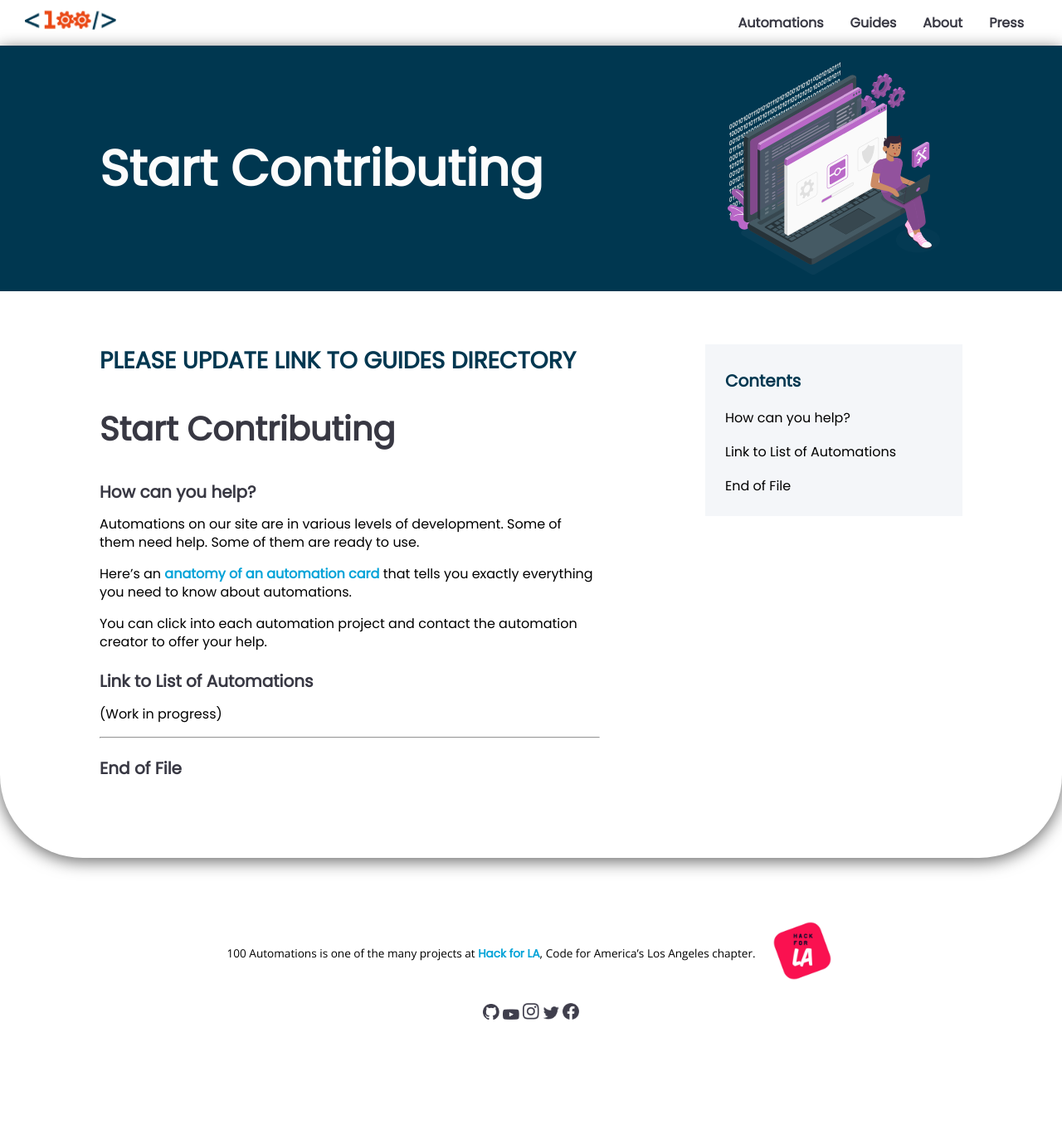
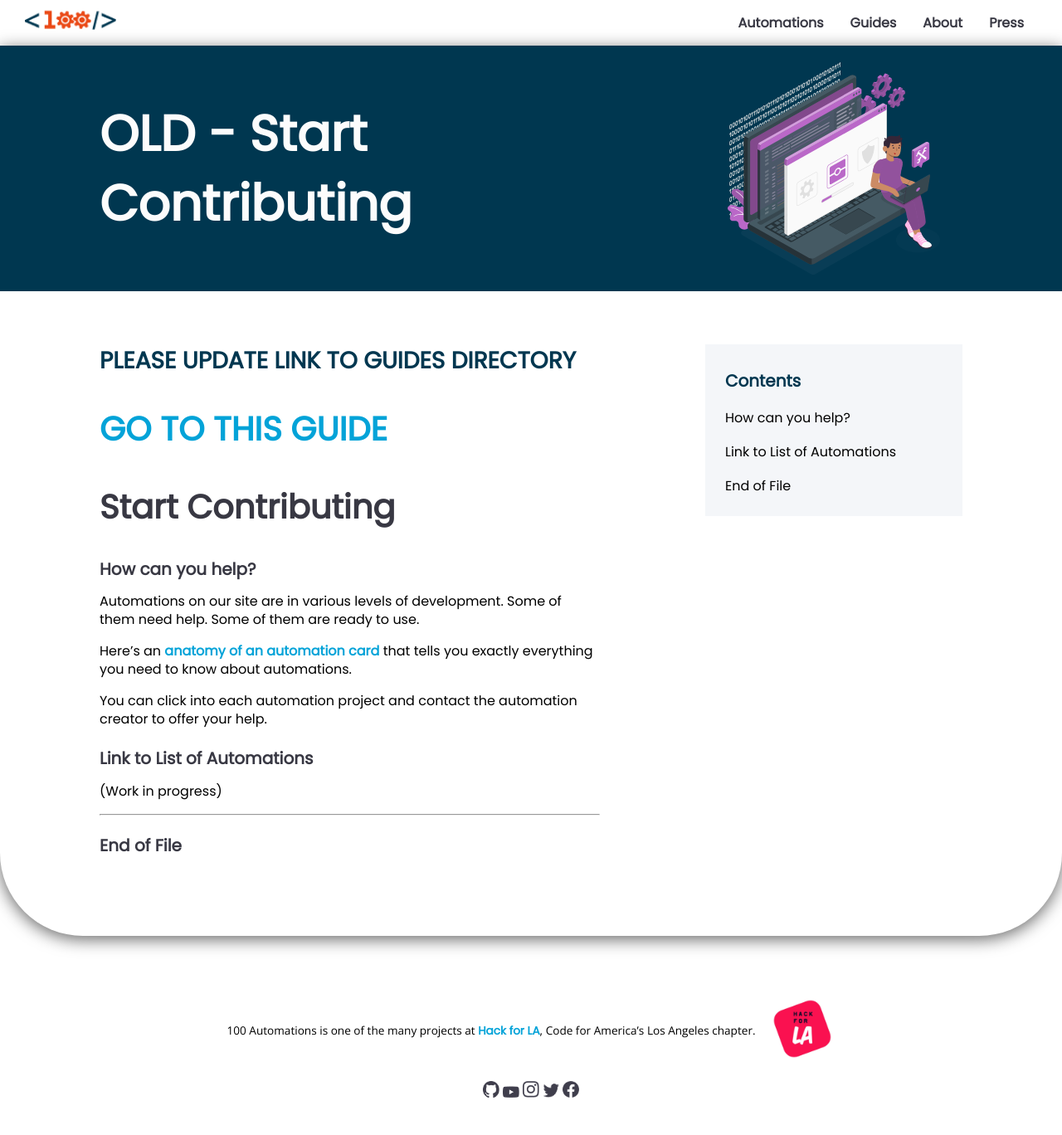
Before and after one commit to 100Automations/Website, a Jekyll site: the page built from _pages/start_contributing.md, in a window 1280 px wide. Shown: the whole page at 83% size. Built offline with Jekyll 4.4.1, drawn with Linux system fonts in a browser that asks for light colours; before the commit the page ends 1274 px from its top, so only the background shows below that.

Commit message:
added link to guide

```diff
--- a/_pages/start_contributing.md
+++ b/_pages/start_contributing.md
@@ -1,9 +1,11 @@
 ---
-title: Start Contributing
+title: OLD - Start Contributing
 description: PLEASE UPDATE LINK TO GUIDES DIRECTORY
 status: active
 display: true
 ---
+
+# [GO TO THIS GUIDE](/Website/guides/start_building.html)
 
 # Start Contributing
 
```
